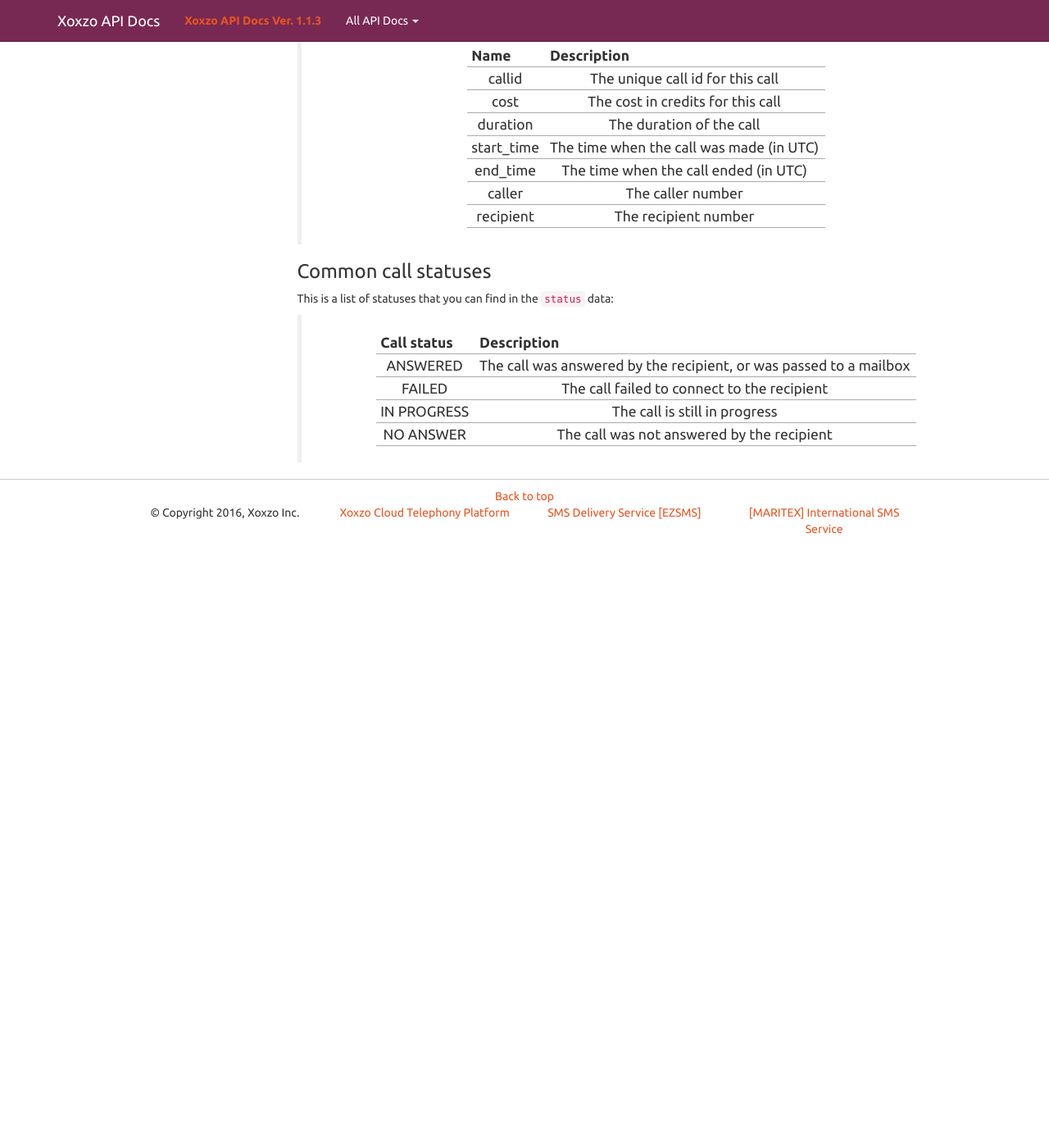
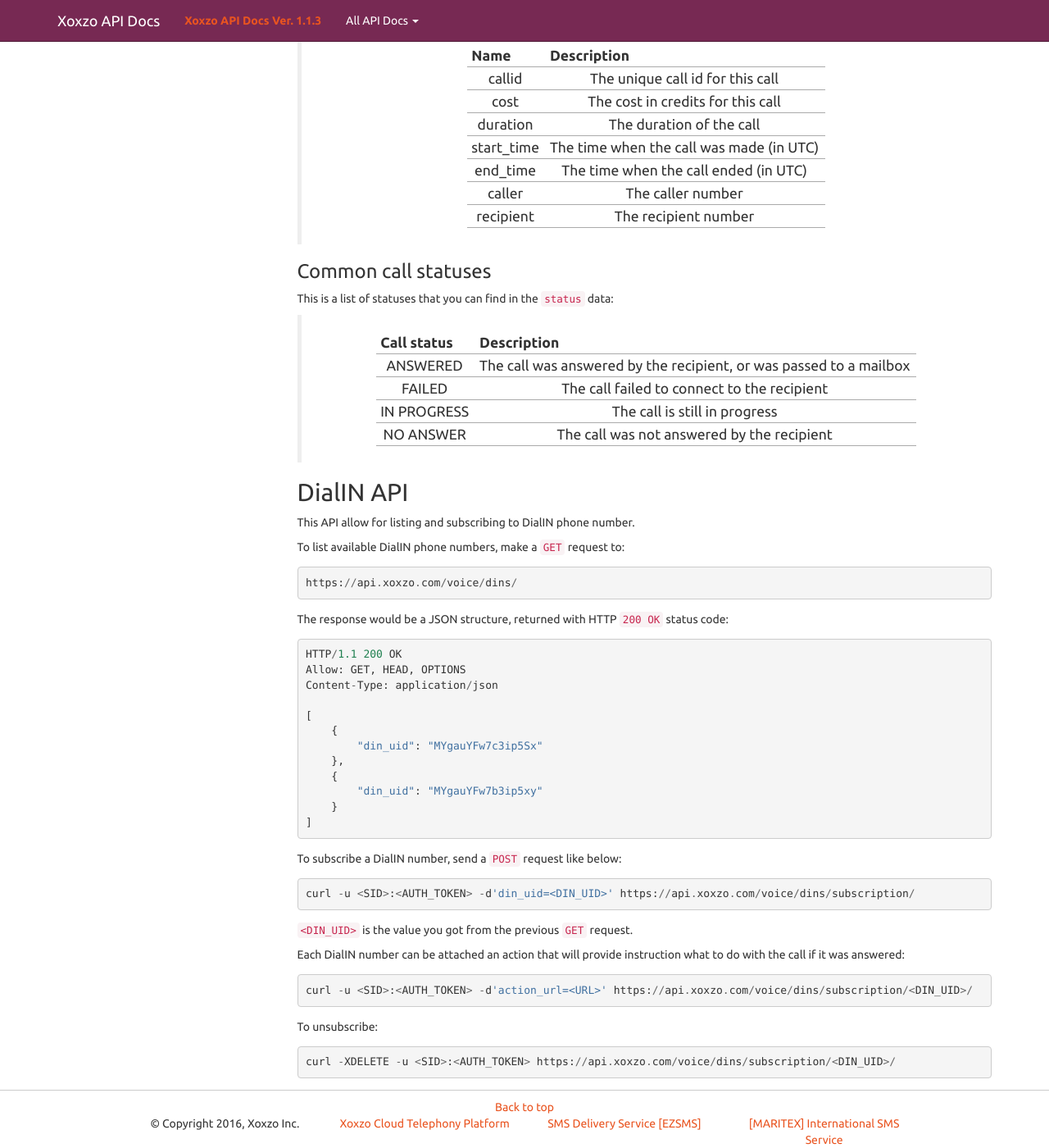
Before and after one commit to xoxzo/docs.xoxzo.com, a Sphinx documentation site: the page built from source/voice.rst, in a window 1280 px wide and 1400 px high, scrolled down 2382 px. Shown: the whole window at 82% size. Built offline with Sphinx 7.4.7, drawn with Linux system fonts in a browser that asks for light colours; before the commit the page ends 3037 px from its top, so only the background shows below that.

Commit message:
Initial docs for DIN API

```diff
--- a/source/voice.rst
+++ b/source/voice.rst
@@ -147,3 +147,40 @@
    IN PROGRESS          The call is still in progress
    NO ANSWER            The call was not answered by the recipient
    ===================  ==================
+
+DialIN API
+====================================
+This API allow for listing and subscribing to DialIN phone number.
+
+To list available DialIN phone numbers, make a ``GET`` request to::
+
+    https://api.xoxzo.com/voice/dins/
+
+The response would be a JSON structure, returned with HTTP ``200 OK`` status code::
+
+    HTTP/1.1 200 OK
+    Allow: GET, HEAD, OPTIONS
+    Content-Type: application/json
+
+    [
+        {
+            "din_uid": "MYgauYFw7c3ip5Sx"
+        },
+        {
+            "din_uid": "MYgauYFw7b3ip5xy"
+        }
+    ]
+
+To subscribe a DialIN number, send a ``POST`` request like below::
+
+    curl -u <SID>:<AUTH_TOKEN> -d'din_uid=<DIN_UID>' https://api.xoxzo.com/voice/dins/subscription/
+
+``<DIN_UID>`` is the value you got from the previous ``GET`` request.
+
+Each DialIN number can be attached an action that will provide instruction what to do with the call if it was answered::
+
+    curl -u <SID>:<AUTH_TOKEN> -d'action_url=<URL>' https://api.xoxzo.com/voice/dins/subscription/<DIN_UID>/
+
+To unsubscribe::
+
+    curl -XDELETE -u <SID>:<AUTH_TOKEN> https://api.xoxzo.com/voice/dins/subscription/<DIN_UID>/
```
